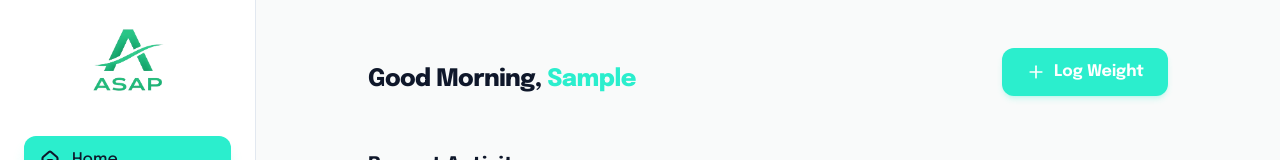
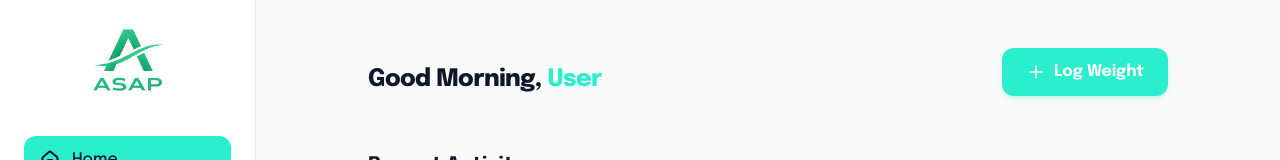
Before and after one commit to asap-open/ASAP, a React (Vite) app in the folder client/: page / in a window 1280 px wide. Shown: the top 160 px of the page. Built offline with nearby package versions, Linux system fonts and the light colour scheme; no server answers; sample sign-in values are in the browser's storage.

Commit message:
fix: Use fullname instead of username in greetings

```diff
--- a/client/src/pages/dashboard/Home.tsx
+++ b/client/src/pages/dashboard/Home.tsx
@@ -7,7 +7,7 @@ import { fetchFullUserProfile, loadUserFromStorage } from "../../utils/profile";
 
 export default function Home() {
   const { token } = useAuth();
-  const [userName, setUserName] = useState<string>("");
+  const [fullName, setFullName] = useState<string>("");
   const [isLogWeightModalOpen, setIsLogWeightModalOpen] = useState(false);
 
   useEffect(() => {
@@ -15,13 +15,13 @@ export default function Home() {
       // Try to load from local storage first
       const localData = loadUserFromStorage();
       if (localData) {
-        setUserName(localData.user.username);
+        setFullName(localData.profile.fullName);
         return;
       }
       if (token) {
         try {
           const data = await fetchFullUserProfile(token);
-          setUserName(data.user.username);
+          setFullName(data.profile.fullName);
         } catch (error) {
           console.error("Error fetching user profile:", error);
         }
@@ -45,7 +45,7 @@ export default function Home() {
           <h1 className="text-2xl font-extrabold tracking-tight text-text-main">
             {getGreeting()},{" "}
             <span className="text-primary capitalize">
-              {userName || "User"}
+              {fullName || "User"}
             </span>
           </h1>
         </div>
```
